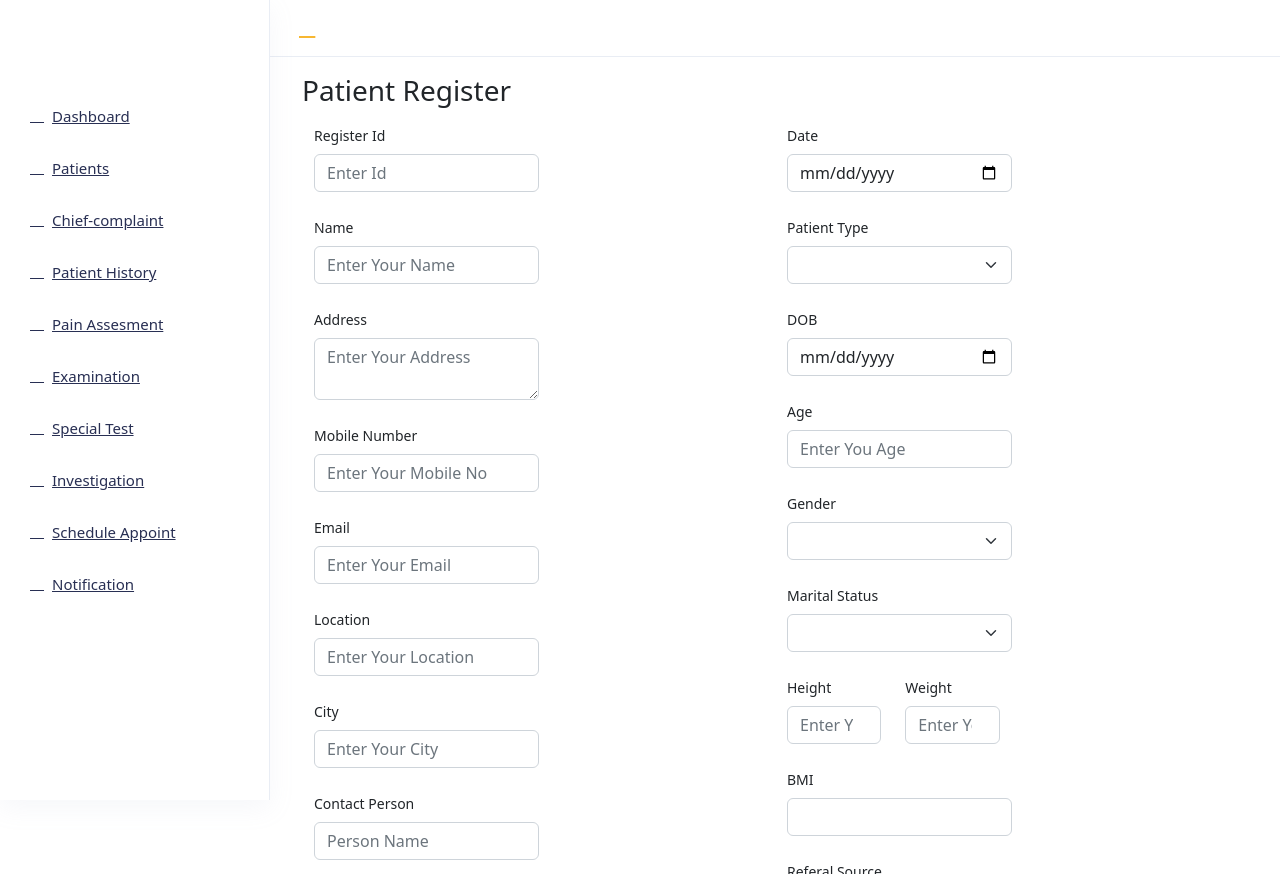
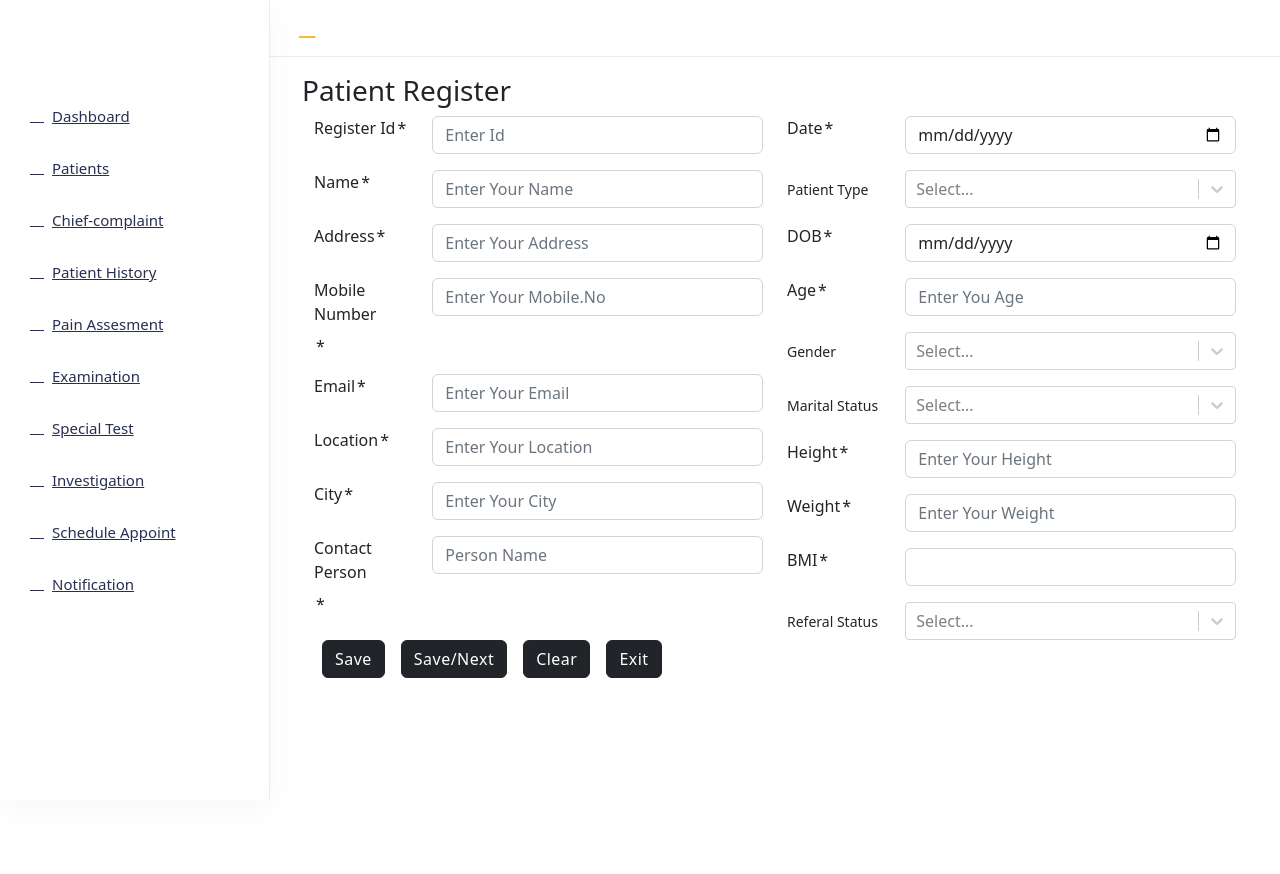
Before and after one commit to pg006/Smartphysio, a React (Create React App) app: page /patients/patientregister in a window 1280 px wide. Built offline with nearby package versions, Linux system fonts and the light colour scheme.

Commit message:
PatientsChanges

```diff
--- a/package.json
+++ b/package.json
@@ -7,6 +7,7 @@
     "@testing-library/react": "^13.4.0",
     "@testing-library/user-event": "^13.5.0",
     "bootstrap": "^5.2.3",
+    "formik": "^2.2.9",
     "node-sass": "^8.0.0",
     "react": "^18.2.0",
     "react-bootstrap": "^2.7.0",
@@ -16,7 +17,8 @@
     "react-scripts": "5.0.1",
     "react-select": "^5.7.0",
     "reactstrap": "^9.1.5",
-    "web-vitals": "^2.1.4"
+    "web-vitals": "^2.1.4",
+    "yup": "^0.32.11"
   },
   "scripts": {
     "start": "react-scripts start",
--- a/src/Common/CustomInput/CustomInput.js
+++ b/src/Common/CustomInput/CustomInput.js
@@ -1,5 +1,6 @@
 import React from "react";
-import { FormGroup, Label, Input, FormFeedback, Row } from "reactstrap";
+import { Form, Button, Col, Container, Row, } from 'react-bootstrap'
+
 
 const CustomInput = (props) => {
   const {
@@ -25,12 +26,14 @@ const CustomInput = (props) => {
     required,
     instruction,
   } = props;
-
+// console.log(props,"prop");
   return (
     <React.Fragment>
-      <FormGroup>
-        <div className="d-flex">
-          <Label>{label ? label : name}</Label>
+      <Form>
+        <Form.Group>
+          <Row className="mb-3">
+            <Col lg={3}>
+              <label>{label ? label : name}</label>
               {required ? (
                 <span
                   style={{
@@ -44,8 +47,9 @@ const CustomInput = (props) => {
                   *
                 </span>
               ) : null}
-        </div>
-        <Input
+            </Col>
+            <Col lg={9}>
+              <input
                 name={name}
                 placeholder={placeholder}
                 type={type}
@@ -61,21 +65,24 @@ const CustomInput = (props) => {
                 onBlur={onBlur}
                 value={value}
                 style={style}
-          invalid={
-            required && errors && touched && errors[name] && touched[name]
-              ? true
-              : false
-          }
+                // invalid={
+                //   required && errors && touched && errors[name] && touched[name]
+                //     ? true
+                //     : false
+                // }
               />
+            </Col>
+          </Row>
           {required && touched && errors && touched[name] && errors[name] ? (
-          <FormFeedback type="invalid">{errors[name]}</FormFeedback>
+            <Form.Feedback type="invalid">{errors[name]}</Form.Feedback>
           ) : instruction ? (
             <div className="instruction" >
               <span>{instruction}</span>
             </div>
           ) : null}
           {children}
-      </FormGroup>
+        </Form.Group>
+      </Form>
     </React.Fragment>
   );
 };
--- /dev/null
+++ b/src/Common/CustomSelect/CustomSelect.js
@@ -0,0 +1,71 @@
+import React from "react";
+import { Col, Form, Row } from "react-bootstrap";
+import Select from "react-select";
+import { Label } from "reactstrap";
+
+const CustomSelect = (props) => {
+    const {
+        name,
+        options,
+        onBlur,
+        value,
+        onChange,
+        label,
+        errors,
+        touched,
+        required,
+    } = props;
+
+    const styles = {
+        control: (styles) => ({
+            ...styles,
+            borderWidth: 1,
+            borderColor:
+                required && errors && touched && errors[name] && touched[name]
+                    ? "#f46a6a"
+                    : "#ced4da",
+        }),
+    };
+    return (
+        <React.Fragment>
+            <Form.Group>
+                <Row className="mb-3">
+                    <Col lg={3}>
+                        <Label>{label ? label : name}</Label>
+                        {required ? (
+                            <span
+                                style={{
+                                    color:
+                                        required && errors && touched && errors[name] && touched[name]
+                                            ? "red"
+                                            : "",
+
+                                }}
+                            >
+
+                            </span>
+                        ) : null}
+                    </Col>
+
+                    <Col lg={9}>
+                        <Select
+                            name={name}
+                            styles={styles}
+                            options={options}
+                            onBlur={onBlur}
+                            value={options?.filter((option) => option?.value === value)}
+                            onChange={(selectedOption) => {
+                                onChange(selectedOption?.value);
+                            }}
+                        />
+                    </Col>
+                </Row>
+                {required && touched && errors && touched[name] && errors[name] ? (
+                    <p className="error-msg">{errors[name]}</p>
+                ) : null}
+            </Form.Group>
+        </React.Fragment>
+    );
+};
+
+export default CustomSelect;
--- a/src/pages/Patients/PatientRegister/PatientRegister.js
+++ b/src/pages/Patients/PatientRegister/PatientRegister.js
@@ -1,45 +1,90 @@
-import React, { useFormik } from 'react'
-import { Button, Col, Container, Row } from 'react-bootstrap'
+import React from 'react'
+import { Button, Col, Container, Form, Row } from 'react-bootstrap'
 import CustomInput from '../../../Common/CustomInput/CustomInput'
+import * as Yup from "yup";
+import { useFormik } from "formik";
+import CustomSelect from '../../../Common/CustomSelect/CustomSelect';
 
 const PatientRegister = () => {
 
-    // const {
-    //     handleSubmit,
-    //     handleChange,
-    //     values,
-    //     setValues,
-    //     resetForm,
-    //     setFieldValue,
-    //     errors,
-    //     touched,
-    //     handleBlur,
-    // } = useFormik({
-    //     enableReinitialize: true,
-    //     initialValues,
-    //     validationSchema,
-    //     onSubmit,
-    // });
+    const initialValues = {
+        registerid: "",
+        name: "",
+        address: "",
+        mobilenumber: "",
+        email: "",
+        location: "",
+        city: "",
+        contactperson: "",
+        age: "",
+        height: "",
+        weight: "",
+        bmi: "",
+    };
+
+    const validationSchema = Yup.object({
+        // registerid: Yup.string().required("Please Enter Your Register Id"),
+        // name: Yup.string().required("Please Enter Your Name"),
+        // address: Yup.string().required("Please Enter Your Address"),
+        // mobilenumber: Yup.string()
+        // .max(10)
+        // .required("Please Enter Your Mobile.No"),
+        // email: Yup.string()
+        // .email("Must be a valid Email")
+        // .max(50)
+        // .required("Please Enter Your Email Address"),
+        // location: Yup.string().required("Please Enter Your Location "),
+        // city: Yup.string().required("Enter Your City"),
+        // contactperson: Yup.string().required("Please Enter Person Name"),
+        // age: Yup.string().required("Please Enter Your Age"),
+        // height: Yup.string().required("Please Enter Your Height"),
+        // weight: Yup.string().required("Please Enter Your Weight"),
+        // bmi: Yup.string().required("Enter Your BMI"),
+    });
+    const onSubmit = (values) => {
+        console.log("values", values);
+        resetForm()
+    };
+
+
+    const {
+        handleSubmit,
+        handleChange,
+        values,
+        setValues,
+        resetForm,
+        setFieldValue,
+        errors,
+        touched,
+        handleBlur,
+    } = useFormik({
+        enableReinitialize: true,
+        initialValues,
+        validationSchema,
+        onSubmit
+    });
+
 
     return (
 
         <div className='main-div'>
             <h3>Patient Register</h3>
 
+            <form onSubmit={handleSubmit}>
                 <Row className='main-div'>
-                <Col className='m-0' lg={6} md={6} sm={6}>
+
+                    <Col lg={6} md={6} sm={6}>
                         <CustomInput
                             type="text"
                             placeholder="Enter Id"
                             name="registerid"
                             label="Register Id"
-                        // onBlur={handleBlur}
-                        // value={values.bankName}
-                        // onChange={handleChange}
-                        // errors={errors}
-                        // touched={touched}
-                        // required
-                        style={{ width: "50%" }}
+                            onBlur={handleBlur}
+                            value={values.registerid}
+                            onChange={handleChange}
+                            errors={errors}
+                            touched={touched}
+                            required
                         />
 
                         <CustomInput
@@ -47,13 +92,12 @@ const PatientRegister = () => {
                             placeholder="Enter Your Name"
                             name="name"
                             label="Name"
-                        // onBlur={handleBlur}
-                        // value={values.bankName}
-                        // onChange={handleChange}
-                        // errors={errors}
-                        // touched={touched}
-                        // required
-                        style={{ width: "50%" }}
+                            onBlur={handleBlur}
+                            value={values.name}
+                            onChange={handleChange}
+                            errors={errors}
+                            touched={touched}
+                            required
                         />
 
                         <CustomInput
@@ -61,55 +105,39 @@ const PatientRegister = () => {
                             placeholder="Enter Your Address"
                             name="address"
                             label="Address"
-                        // onBlur={handleBlur}
-                        // value={values.bankName}
-                        // onChange={handleChange}
-                        // errors={errors}
-                        // touched={touched}
-                        // required
-                        style={{ width: "50%" }}
+                            onBlur={handleBlur}
+                            value={values.address}
+                            onChange={handleChange}
+                            errors={errors}
+                            touched={touched}
+                            required
                         />
 
                         <CustomInput
                             type="number"
-                        placeholder="Enter Your Mobile No"
+                            placeholder="Enter Your Mobile.No"
                             name="mobilenumber"
                             label="Mobile Number"
-                        // onBlur={handleBlur}
-                        // value={values.bankName}
-                        // onChange={handleChange}
-                        // errors={errors}
-                        // touched={touched}
-                        // required
-                        style={{ width: "50%" }}
+                            onBlur={handleBlur}
+                            value={values.mobilenumber}
+                            onChange={handleChange}
+                            errors={errors}
+                            touched={touched}
+                            required
                         />
 
-                    {/* <CustomInput
-                        type="number"
-                        placeholder="Enter Your Phone No"
-                        name="phoneno"
-                        label="Phone No"
-                        // onBlur={handleBlur}
-                        // value={values.bankName}
-                        // onChange={handleChange}
-                        // errors={errors}
-                        // touched={touched}
-                        // required
-                        style={{ width: "50%" }}
-                    /> */}
 
                         <CustomInput
                             type="email"
                             placeholder="Enter Your Email"
                             name="email"
                             label="Email"
-                        // onBlur={handleBlur}
-                        // value={values.bankName}
-                        // onChange={handleChange}
-                        // errors={errors}
-                        // touched={touched}
-                        // required
-                        style={{ width: "50%" }}
+                            onBlur={handleBlur}
+                            value={values.email}
+                            onChange={handleChange}
+                            errors={errors}
+                            touched={touched}
+                            required
                         />
 
                         <CustomInput
@@ -117,13 +145,12 @@ const PatientRegister = () => {
                             placeholder="Enter Your Location"
                             name="location"
                             label="Location"
-                        // onBlur={handleBlur}
-                        // value={values.bankName}
-                        // onChange={handleChange}
-                        // errors={errors}
-                        // touched={touched}
-                        // required
-                        style={{ width: "50%" }}
+                            onBlur={handleBlur}
+                            value={values.location}
+                            onChange={handleChange}
+                            errors={errors}
+                            touched={touched}
+                            required
                         />
 
                         <CustomInput
@@ -131,13 +158,12 @@ const PatientRegister = () => {
                             placeholder="Enter Your City"
                             name="city"
                             label="City"
-                        // onBlur={handleBlur}
-                        // value={values.bankName}
-                        // onChange={handleChange}
-                        // errors={errors}
-                        // touched={touched}
-                        // required
-                        style={{ width: "50%" }}
+                            onBlur={handleBlur}
+                            value={values.city}
+                            onChange={handleChange}
+                            errors={errors}
+                            touched={touched}
+                            required
                         />
 
                         <CustomInput
@@ -145,16 +171,15 @@ const PatientRegister = () => {
                             placeholder="Person Name"
                             name="contactperson"
                             label="Contact Person"
-                        // onBlur={handleBlur}
-                        // value={values.bankName}
-                        // onChange={handleChange}
-                        // errors={errors}
-                        // touched={touched}
-                        // required
-                        style={{ width: "50%" }}
+                            onBlur={handleBlur}
+                            value={values.contactperson}
+                            onChange={handleChange}
+                            errors={errors}
+                            touched={touched}
+                            required
                         />
-                    <div className='d-flex'>
-                        <Button className='m-2' variant='dark'>Save</Button>
+                        <div className='d-flex justify-content-start'>
+                            <Button className='m-2' variant='dark' type='submit'>Save</Button>
                             <Button className='m-2' variant='dark'>Save/Next</Button>
                             <Button className='m-2' variant='dark'>Clear</Button>
                             <Button className='m-2' variant='dark'>Exit</Button>
@@ -166,30 +191,26 @@ const PatientRegister = () => {
                     <Col className='m-0' lg={6} md={6} sm={6}>
                         <CustomInput
                             type="date"
-                        placeholder="Enter Your Name"
                             name="date"
                             label="Date"
-                        // onBlur={handleBlur}
-                        // value={values.bankName}
-                        // onChange={handleChange}
-                        // errors={errors}
-                        // touched={touched}
-                        // required
-                        style={{ width: "50%" }}
+                            onBlur={handleBlur}
+                            onChange={handleChange}
+                            errors={errors}
+                            touched={touched}
+                            required
                         />
 
-                    <CustomInput
-                        type="select"
+                        <CustomSelect
+                            type=""
                             placeholder=""
-                        name=""
+                            name="patienttype"
                             label="Patient Type"
-                        // onBlur={handleBlur}
-                        // value={values.bankName}
-                        // onChange={handleChange}
-                        // errors={errors}
-                        // touched={touched}
-                        // required
-                        style={{ width: "50%" }}
+                            onBlur={handleBlur}
+                            value={values.bankName}
+                            onChange={handleChange}
+                            errors={errors}
+                            touched={touched}
+                            required
                         />
 
                         <CustomInput
@@ -197,13 +218,11 @@ const PatientRegister = () => {
                             placeholder=""
                             name="dob"
                             label="DOB"
-                        // onBlur={handleBlur}
-                        // value={values.bankName}
-                        // onChange={handleChange}
-                        // errors={errors}
-                        // touched={touched}
-                        // required
-                        style={{ width: "50%" }}
+                            onBlur={handleBlur}
+                            onChange={handleChange}
+                            errors={errors}
+                            touched={touched}
+                            required
                         />
 
                         <CustomInput
@@ -211,106 +230,98 @@ const PatientRegister = () => {
                             placeholder="Enter You Age"
                             name="age"
                             label="Age"
-                        // onBlur={handleBlur}
-                        // value={values.bankName}
-                        // onChange={handleChange}
-                        // errors={errors}
-                        // touched={touched}
-                        // required
-                        style={{ width: "50%" }}
+                            onBlur={handleBlur}
+                            value={values.age}
+                            onChange={handleChange}
+                            errors={errors}
+                            touched={touched}
+                            required
                         />
 
-                    <CustomInput
+                        <CustomSelect
                             type="select"
                             placeholder=""
-                        name=""
+                            name="gender"
                             label="Gender"
-                        // onBlur={handleBlur}
-                        // value={values.bankName}
-                        // onChange={handleChange}
-                        // errors={errors}
-                        // touched={touched}
-                        // required
-                        style={{ width: "50%" }}
+                            onBlur={handleBlur}
+                            value={values.bankName}
+                            onChange={handleChange}
+                            errors={errors}
+                            touched={touched}
+                            required
                         />
 
-                    <CustomInput
+                        <CustomSelect
                             type="select"
                             placeholder=""
-                        name=""
+                            name="maritialstatus"
                             label="Marital Status"
-                        // onBlur={handleBlur}
-                        // value={values.bankName}
-                        // onChange={handleChange}
-                        // errors={errors}
-                        // touched={touched}
-                        // required
-                        style={{ width: "50%" }}
+                            onBlur={handleBlur}
+                            value={values.bankName}
+                            onChange={handleChange}
+                            errors={errors}
+                            touched={touched}
+                            required
                         />
-                    <Row>
-                        <Col lg={3} sm={6} md={6}>
+
                         <CustomInput
                             type="number"
                             placeholder="Enter Your Height"
                             name="height"
                             label="Height"
-                                // onBlur={handleBlur}
-                                // value={values.bankName}
-                                // onChange={handleChange}
-                                // errors={errors}
-                                // touched={touched}
-                                // required
-                                // style={{ width: "70%" }}
+                            onBlur={handleBlur}
+                            value={values.height}
+                            onChange={handleChange}
+                            errors={errors}
+                            touched={touched}
+                            required
                         />
-                        </Col>
 
-                        <Col lg={3} sm={6} md={6}>
+
                         <CustomInput
                             type="number"
                             placeholder="Enter Your Weight"
                             name="weight"
                             label="Weight"
-                                // onBlur={handleBlur}
-                                // value={values.bankName}
-                                // onChange={handleChange}
-                                // errors={errors}
-                                // touched={touched}
-                                // required
-                                // style={{ width: "70%" }}
+                            onBlur={handleBlur}
+                            value={values.weight}
+                            onChange={handleChange}
+                            errors={errors}
+                            touched={touched}
+                            required
                         />
-                        </Col>
-                    </Row>
+
+
                         <CustomInput
                             type="text"
                             placeholder=""
                             name="bmi"
                             label="BMI"
-                        // onBlur={handleBlur}
-                        // value={values.bankName}
-                        // onChange={handleChange}
-                        // errors={errors}
-                        // touched={touched}
-                        // required
-                        style={{ width: "50%" }}
+                            onBlur={handleBlur}
+                            value={values.bmi}
+                            onChange={handleChange}
+                            errors={errors}
+                            touched={touched}
+                            required
                         />
 
-                    <CustomInput
+                        <CustomSelect
                             type="select"
                             placeholder=""
-                        name="rereralsource"
-                        label="Referal Source"
-                        // onBlur={handleBlur}
-                        // value={values.bankName}
-                        // onChange={handleChange}
-                        // errors={errors}
-                        // touched={touched}
-                        // required
-                        style={{ width: "50%" }}
+                            name="referalstatus"
+                            label="Referal Status"
+                            onBlur={handleBlur}
+                            value={values.bankName}
+                            onChange={handleChange}
+                            errors={errors}
+                            touched={touched}
+                            required
                         />
 
                     </Col>
 
                 </Row>
+            </form>
 
         </div>
 
```
Also changed, not shown: 1 other file (tests, documents, lock files or other folders). Lines whose indentation alone changed are shown as unchanged.
